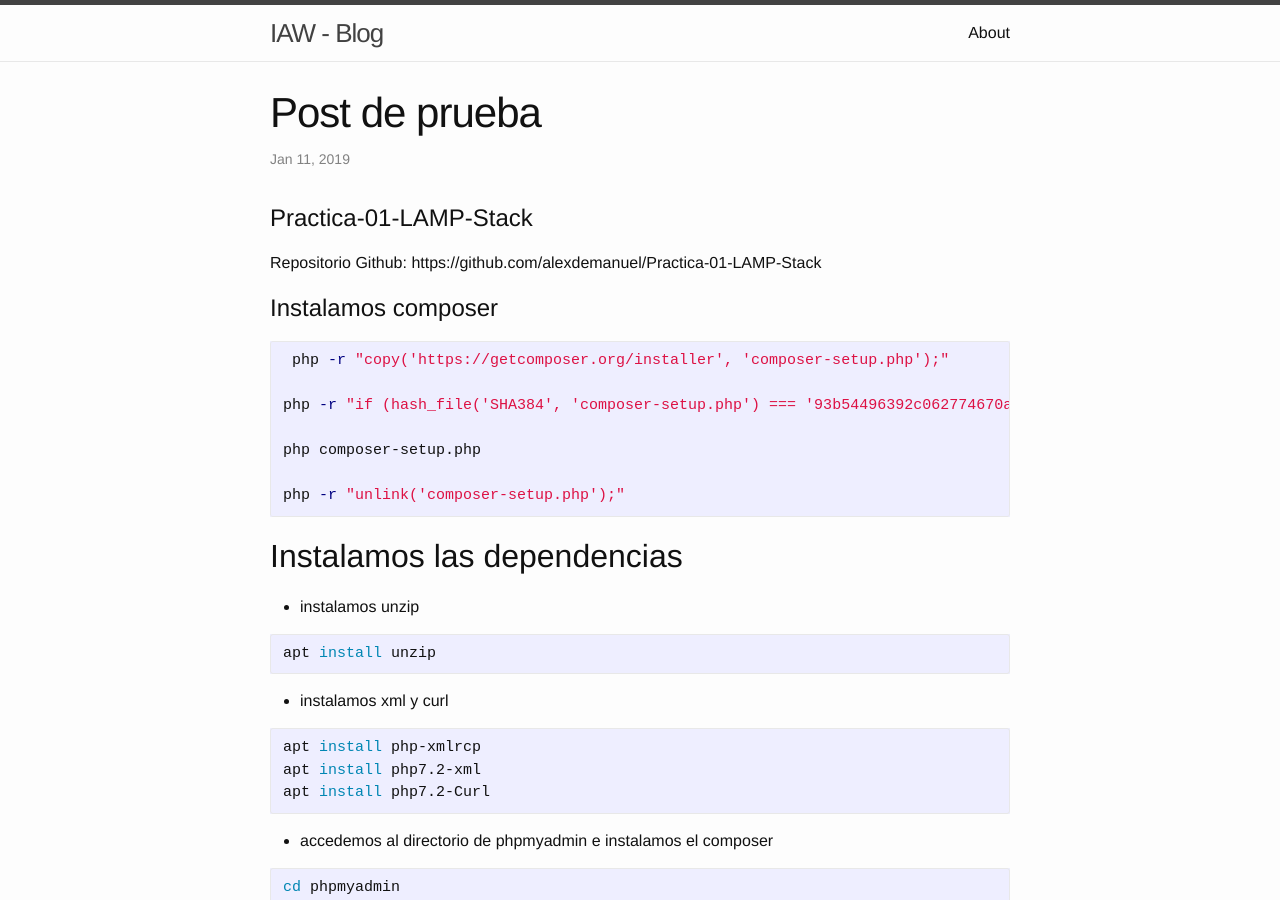
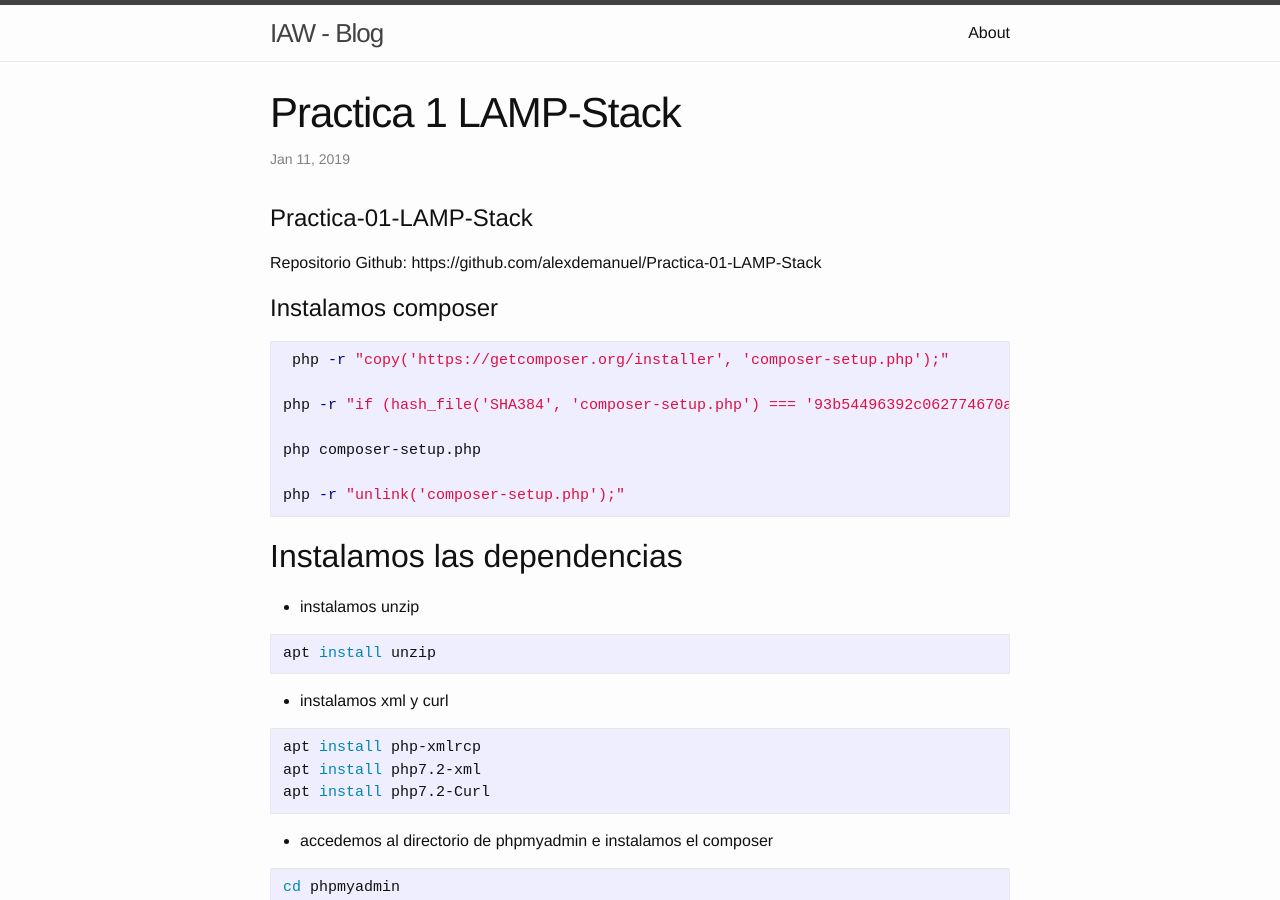
Before and after one commit to alexdemanuel/alexdemanuel.github.io, a Jekyll site: the page built from _posts/2019-01-11-Practica1.md, in a window 1280 px wide and 900 px high. Built offline with Jekyll 4.4.1, drawn with Linux system fonts in a browser that asks for light colours.

Commit message:
Update 2019-01-11-Practica1.md

```diff
--- a/_posts/2019-01-11-Practica1.md
+++ b/_posts/2019-01-11-Practica1.md
@@ -1,6 +1,6 @@
 ---
 layout: post
-title:  "Post de prueba"
+title:  "Practica 1 LAMP-Stack"
 date:   2019-01-11 11:20:02 +0000
 categories: Practicas
 ---
```
